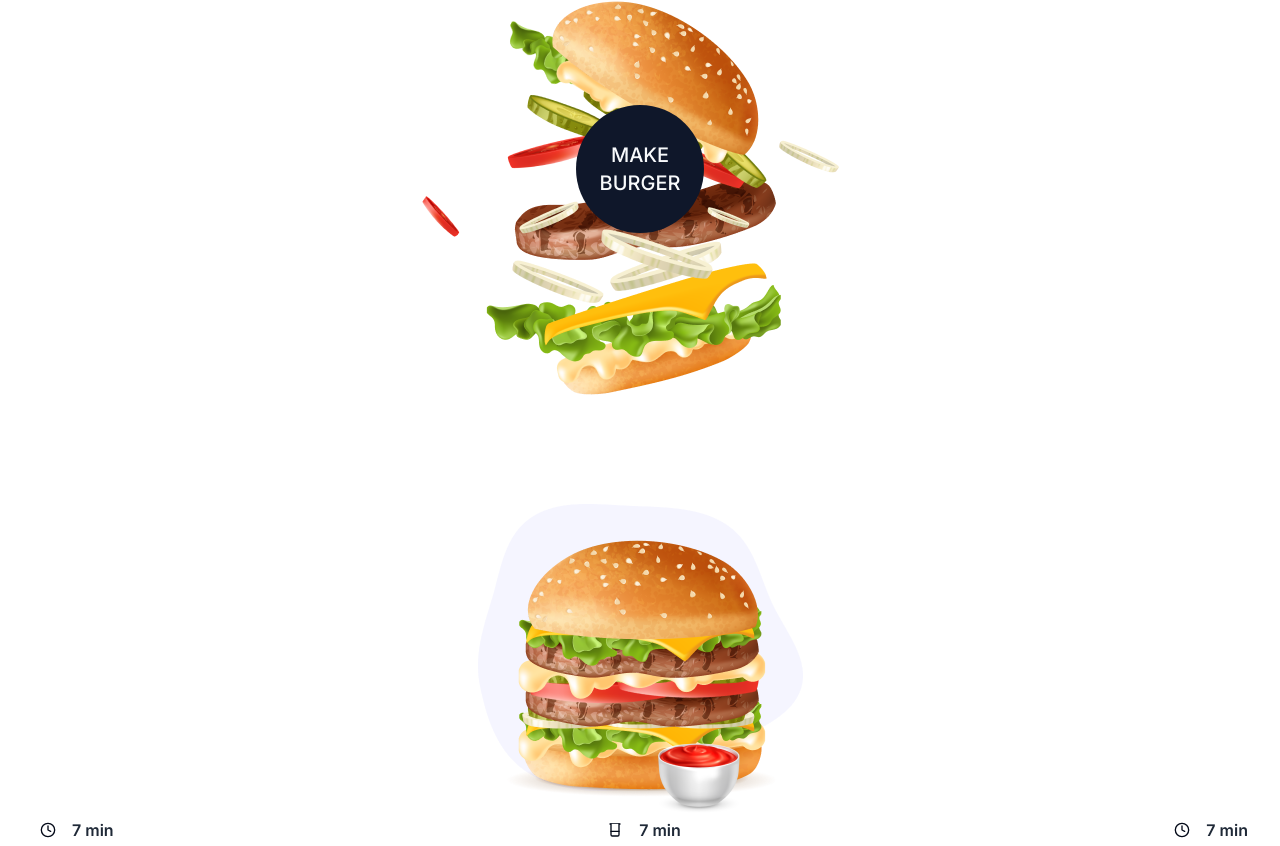
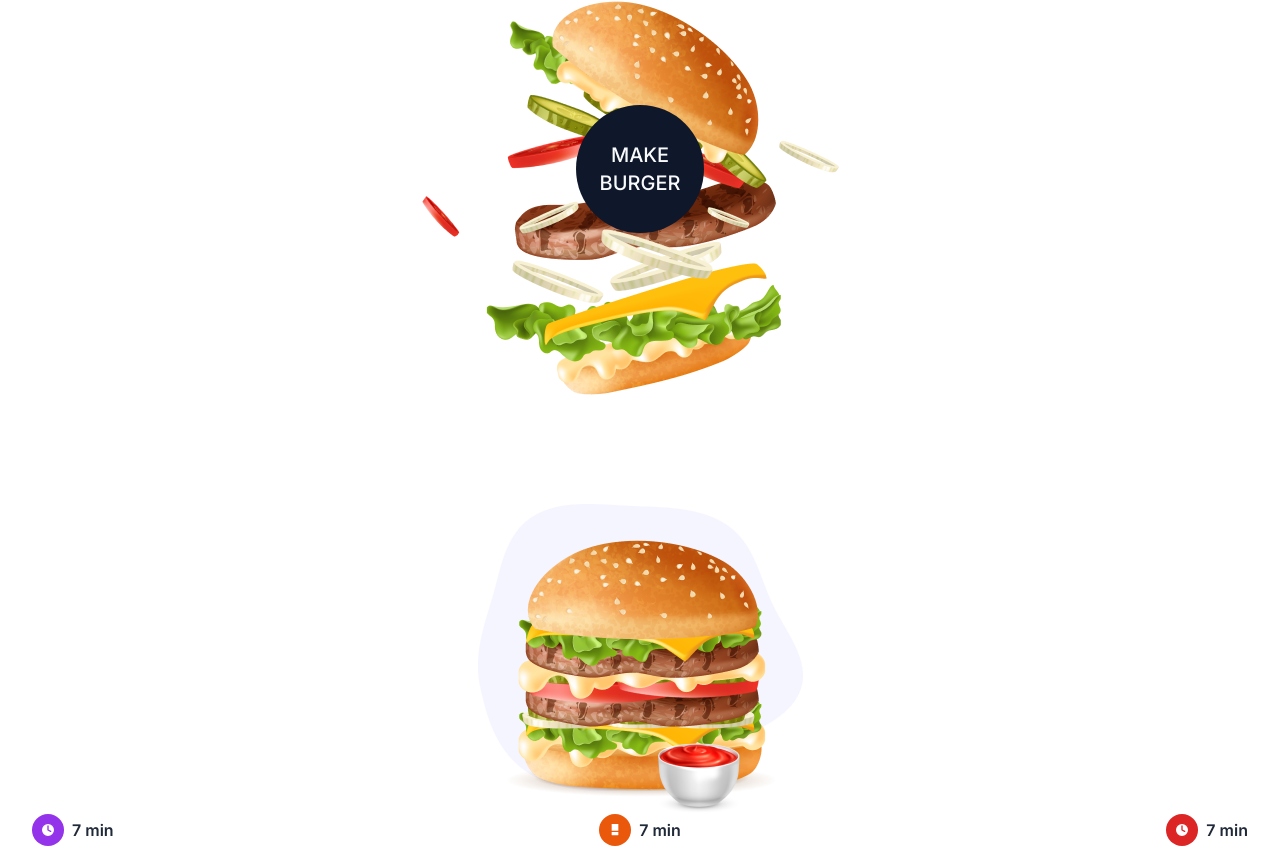
Before and after one commit to Alek30k/Make-Your-Burguer, a Next.js app: page / in a window 1280 px wide. Shown: the part 275-1121 px from the top of the page. Built offline with nearby package versions, Linux system fonts and the light colour scheme.

Commit message:
last commit

```diff
--- a/components/cart/cart-header.tsx
+++ b/components/cart/cart-header.tsx
@@ -6,7 +6,25 @@ interface Props {
   iconColor: string;
 }
 
-const CartHeader = ({ text, icon: Icon, iconColor }: Props) => {
+const CartHeader = ({ text, icon: Icon, iconColor = "purple" }: Props) => {
+  const colorVariants: Record<string, string> = {
+    purple: "bg-purple-600",
+    orange: "bg-orange-600",
+    red: "bg-red-600",
+    green: "bg-green-600",
+    blue: "bg-blue-600",
+    yellow: "bg-yellow-600",
+  };
+
+  const colorVariantsIcon: Record<string, string> = {
+    purple: "stroke-purple-600",
+    orange: "stroke-orange-600",
+    red: "stroke-red-600",
+    green: "stroke-green-600",
+    blue: "stroke-blue-600",
+    yellow: "stroke-yellow-600",
+  };
+
   const baseBgIconColor =
     "p-2 h-8 w-8 bg-purple-500 inline-block rounded-full justify-center items-center inline-flex";
 
@@ -15,8 +33,8 @@ const CartHeader = ({ text, icon: Icon, iconColor }: Props) => {
   return (
     <div>
       <article className="flex gap-x-2 items-center">
-        <span className={cn(baseBgIconColor, `bg-${iconColor}-600`)}>
-          <Icon className={cn(baseIconColor, `stroke-${iconColor}-600`)} />
+        <span className={cn(baseBgIconColor, colorVariants[iconColor])}>
+          <Icon className={cn(baseIconColor, colorVariantsIcon[iconColor])} />
         </span>
         <span className="text-gray-800 leading-tight font-semibold">
           {text}
--- a/components/cart/cart-main.tsx
+++ b/components/cart/cart-main.tsx
@@ -13,9 +13,9 @@ const CartMain = () => {
         className="mx-auto"
       />
       <section className="flex justify-between">
-        <CartHeader text="7 min" icon={Clock} />
-        <CartHeader text="7 min" icon={Beaker} />
-        <CartHeader text="7 min" icon={Clock} />
+        <CartHeader text="7 min" icon={Clock} iconColor="purple" />
+        <CartHeader text="7 min" icon={Beaker} iconColor="orange" />
+        <CartHeader text="7 min" icon={Clock} iconColor="red" />
       </section>
     </div>
   );
```
